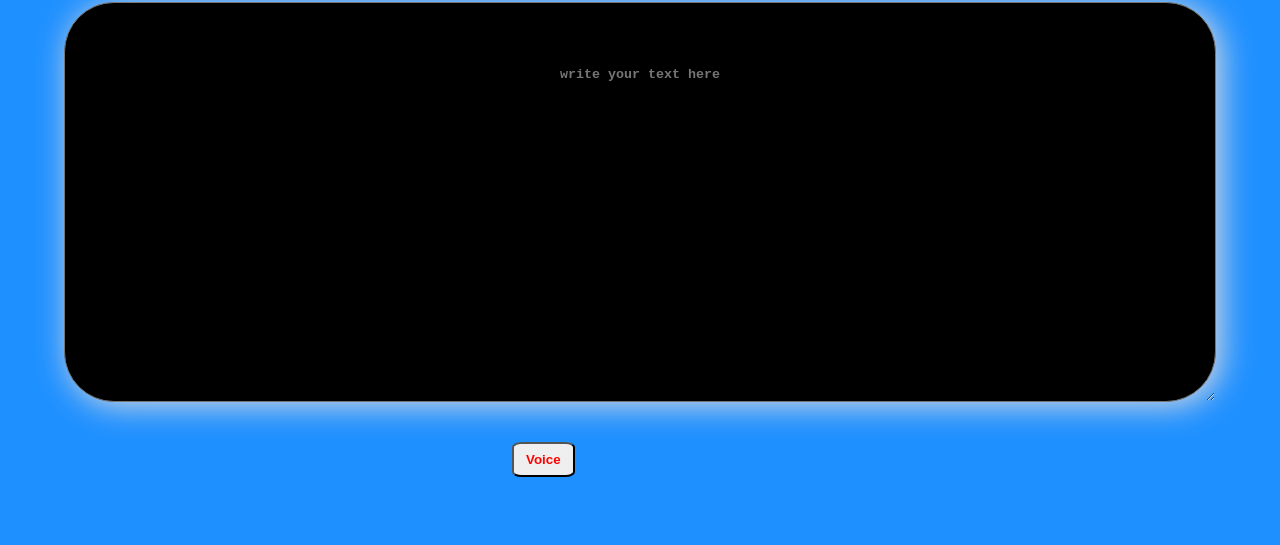
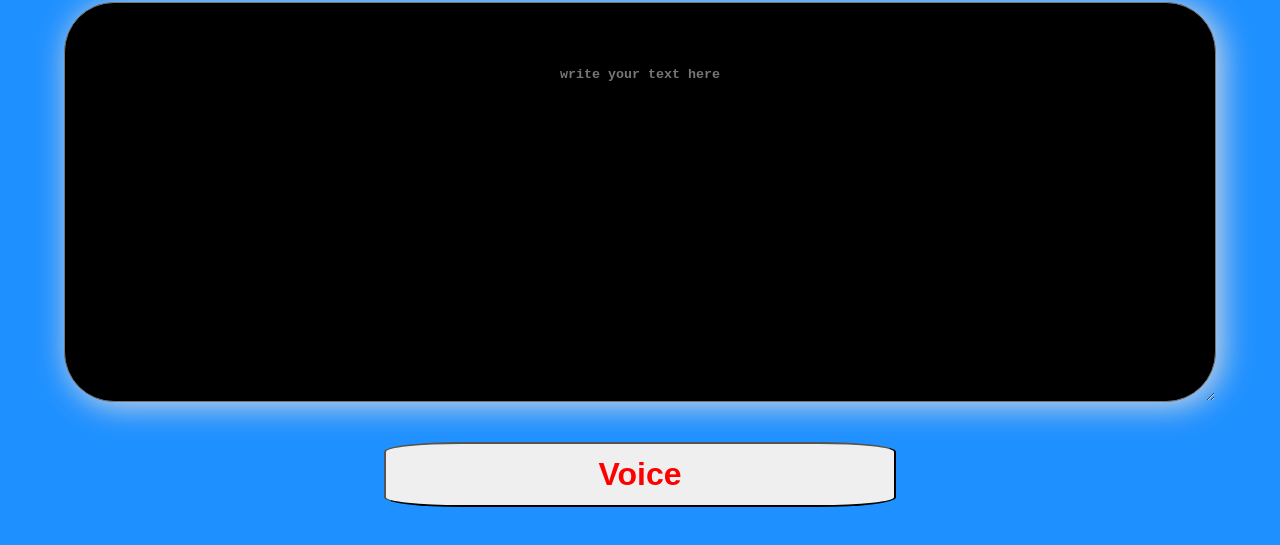
Before and after one commit to RIITKAGARWAL/Speech-To-Text-Converter, a plain HTML site: page index.html in a window 1280 px wide. Shown: the part 123-668 px from the top of the page. Drawn offline with Linux system fonts and the light colour scheme.

Commit message:
aligned controls

```diff
--- a/style.css
+++ b/style.css
@@ -30,9 +30,12 @@ textarea{
 
 button{
     margin-top: 5vh;
-    margin-left: 40vw;
-    padding: 8px 12px;
+    margin-right: 30vw;
+    margin-left: 30vw;
+    width: 40vw;
+    padding: 12px 40px;
     border-radius: 15%;
+    font-size: 2rem;
     color: red;
     font-weight: 700;
 }
```
